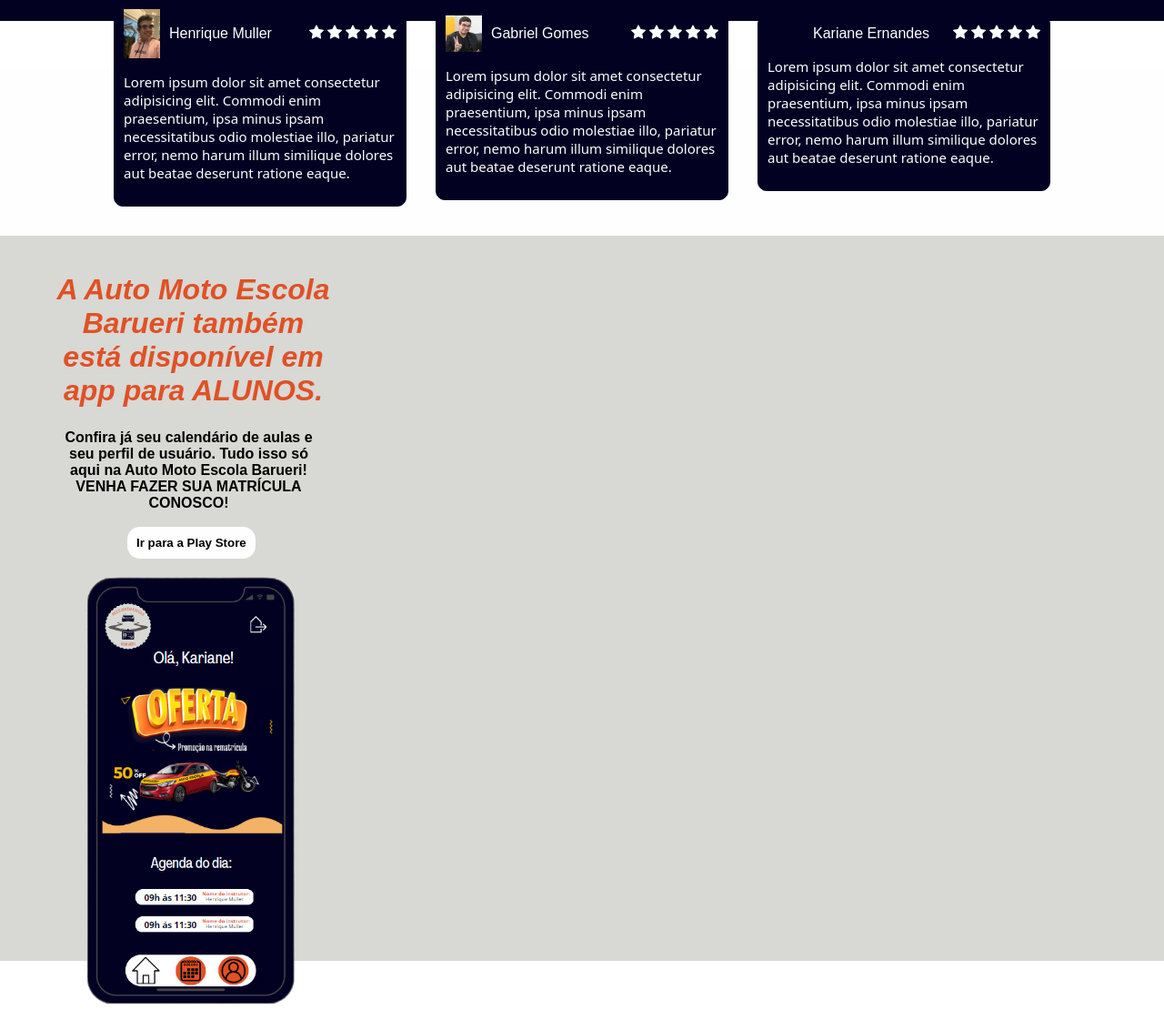
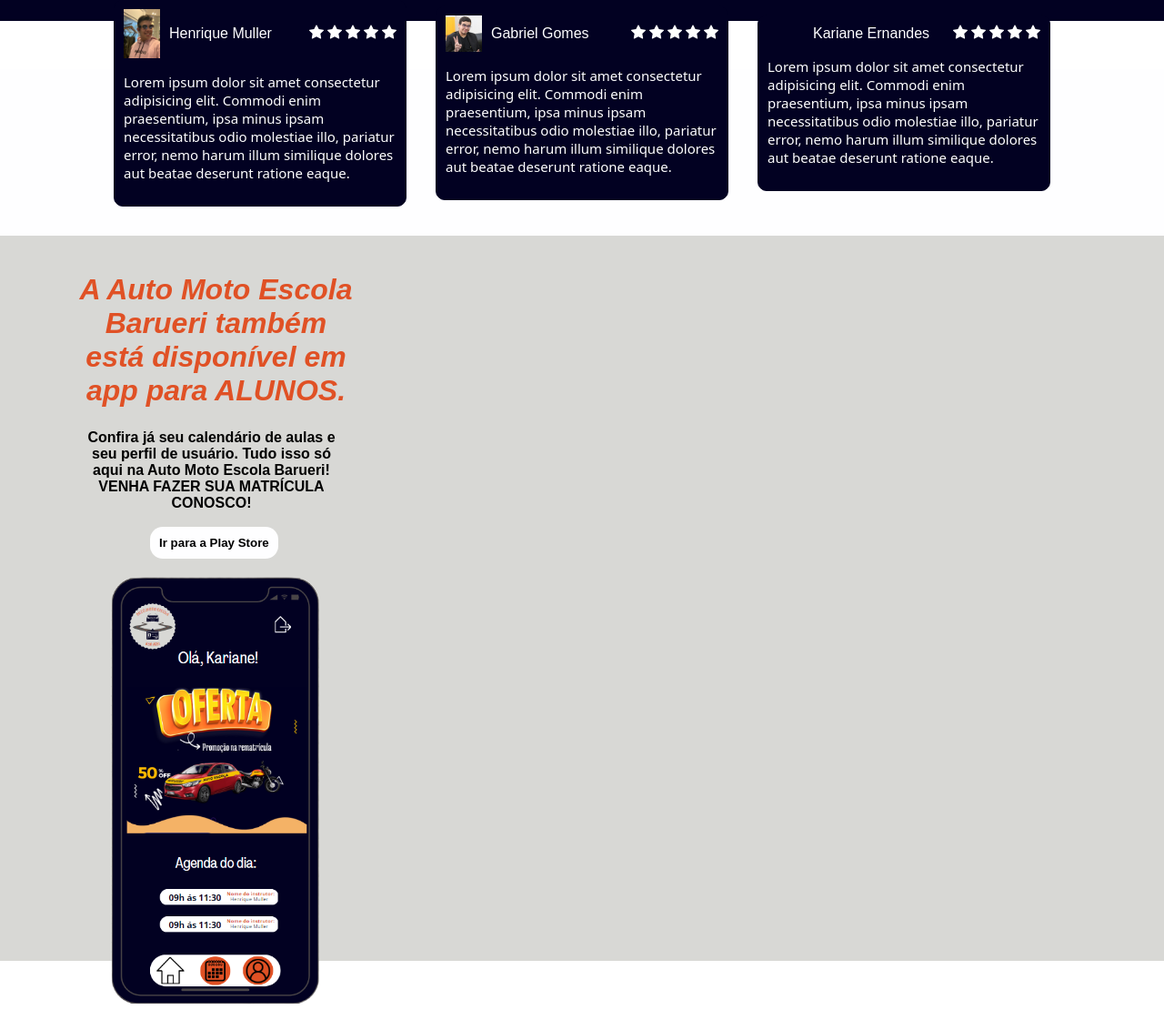
Before and after one commit to Gabriel740G/TCC, a PHP site: page / in a window 1280 px wide. Shown: the part 2225-3357 px from the top of the page at 91% size. Run offline with PHP 8.4, Linux system fonts and the light colour scheme.

Commit message:
Site Atualizado

```diff
--- a/estilos/style.css
+++ b/estilos/style.css
@@ -374,7 +374,7 @@
 }
 
 #texto {
-    transform: translateX(-33px);
+    transform: translateX(-8px);
     width: 400px;
 }
 
@@ -404,5 +404,5 @@
 
 img#app {
     width: 365px;
-    transform: translate(23px, 80px);
+    transform: translate(50px, 80px);
 }
--- a/index.html
+++ b/index.html
@@ -184,6 +184,9 @@
         </div>
         <img src="imagens/app_img.png" alt="app" id="app">
     </div>
+    <footer>
+
+    </footer>
 </body>
 <script>
     var header = document.getElementById('header');
```
